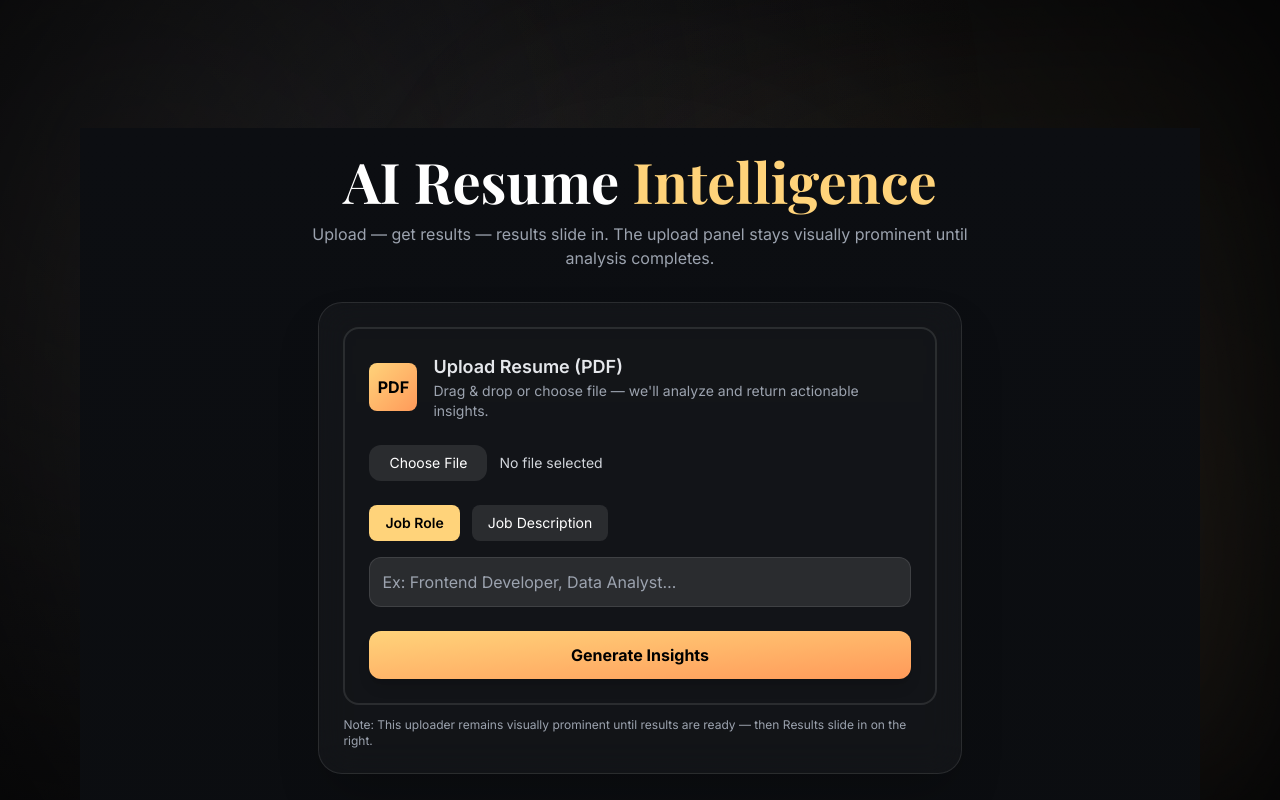
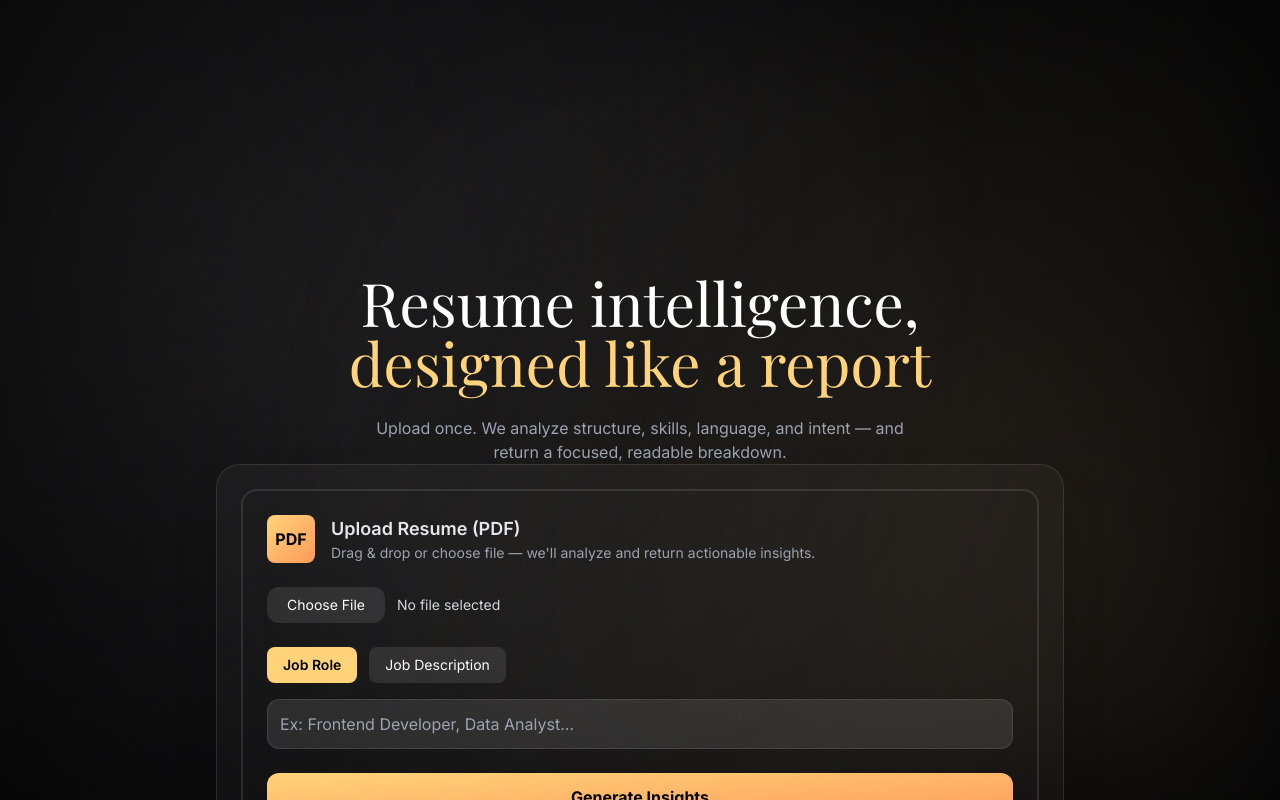
Before and after one commit to wndrthndr/CVision, a Next.js app in the folder client/: page / in a window 1280 px wide. Shown: the top 800 px of the page. Built offline with nearby package versions, Linux system fonts and the light colour scheme.

Commit message:
Update page.jsx

```diff
--- a/client/app/page.jsx
+++ b/client/app/page.jsx
@@ -1,78 +1,38 @@
-// File: app/resonance/page.jsx
 'use client';
 
-import React from 'react';
-import { motion } from 'framer-motion';
+import { useState } from 'react';
 import ResumeUploader from '../components/ResumeUploader';
-import ResultsPanel from '../components/ResultsPanel';
+import ResultsNarrative from '../components/ResultsNarrative';
 
-export default function UploadPage() {
-  const [resumeFile, setResumeFile] = React.useState(null);
-  const [analysis, setAnalysis] = React.useState(null);
-  const [percent, setPercent] = React.useState(null);
-  const [loadingAnalysis, setLoadingAnalysis] = React.useState(false);
-
-  // Called by ResumeUploader when upload+analysis completes
-  function handleAnalysisResult(result) {
-    setAnalysis(result);
-    setPercent(null);
-    setLoadingAnalysis(false);
-  }
-
-  // Variants used for subtle entrance / layout transitions
-  const containerTransition = { type: 'spring', stiffness: 140, damping: 20 };
+export default function ResonancePage() {
+  const [analysis, setAnalysis] = useState(null);
 
   return (
-    <div className="min-h-screen bg-gradient-to-b from-[#0c0e12] to-[#0b0d10] text-white p-6">
-      <div className="max-w-6xl mx-auto">
-        <header className="mb-8 text-center">
-          <motion.h1
-            initial={{ y: 18, opacity: 0 }}
-            animate={{ y: 0, opacity: 1 }}
-            transition={{ duration: 0.6 }}
-            className="font-display text-[44px] md:text-[56px] font-bold"
-          >
-            AI Resume <span className="text-accent1">Intelligence</span>
-          </motion.h1>
+    <div className="max-w-4xl mx-auto px-6 pt-36 pb-40">
+      {/* HERO */}
+      <section className="text-center">
+        <h1 className="font-display text-5xl md:text-6xl leading-tight">
+          Resume intelligence,<br />
+          <span className="text-accent1">designed like a report</span>
+        </h1>
 
-          <motion.p
-            initial={{ opacity: 0 }}
-            animate={{ opacity: 1 }}
-            transition={{ delay: 0.12 }}
-            className="text-gray-400 mt-3 max-w-2xl mx-auto"
-          >
-            Upload — get results — results slide in. The upload panel stays visually prominent until analysis completes.
-          </motion.p>
-        </header>
+        <p className="text-gray-400 mt-6 max-w-xl mx-auto">
+          Upload once. We analyze structure, skills, language, and intent —
+          and return a focused, readable breakdown.
+        </p>
+      </section>
 
-        {/* Grid: before analysis, uploader is centered by spanning the columns.
-            After analysis, uploader moves to left col and results occupy right 2 cols. */}
-        <div className="grid grid-cols-1 lg:grid-cols-3 gap-8 items-start">
-          <motion.div
-            layout
-            transition={containerTransition}
-            className={!analysis ? 'lg:col-span-3 flex justify-center' : 'lg:col-span-1'}
-          >
-            <div style={{ width: !analysis ? '60%' : '100%' }} className="w-full">
-              <ResumeUploader
-                setResumeFile={setResumeFile}
-                resumeFile={resumeFile}
-                setPercent={setPercent}
-                percent={percent}
-                setLoadingAnalysis={setLoadingAnalysis}
-                loadingAnalysis={loadingAnalysis}
-                onResult={handleAnalysisResult}
-              />
-            </div>
-          </motion.div>
+      {/* UPLOADER */}
+      <section className="section-spacing">
+        <ResumeUploader onResult={setAnalysis} />
+      </section>
 
-          <div className="lg:col-span-2">
-            <motion.div layout transition={containerTransition}>
-              <ResultsPanel analysis={analysis} />
-            </motion.div>
-          </div>
-        </div>
-      </div>
+      {/* RESULTS */}
+      {analysis && (
+        <section className="section-spacing">
+          <ResultsNarrative analysis={analysis} />
+        </section>
+      )}
     </div>
   );
 }
```
